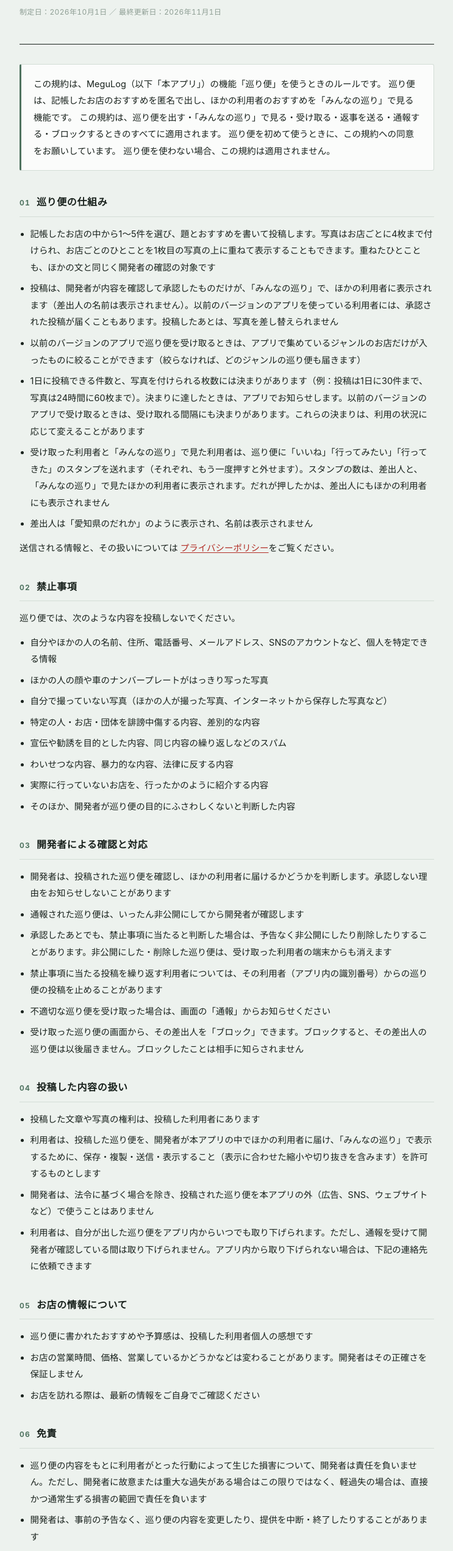
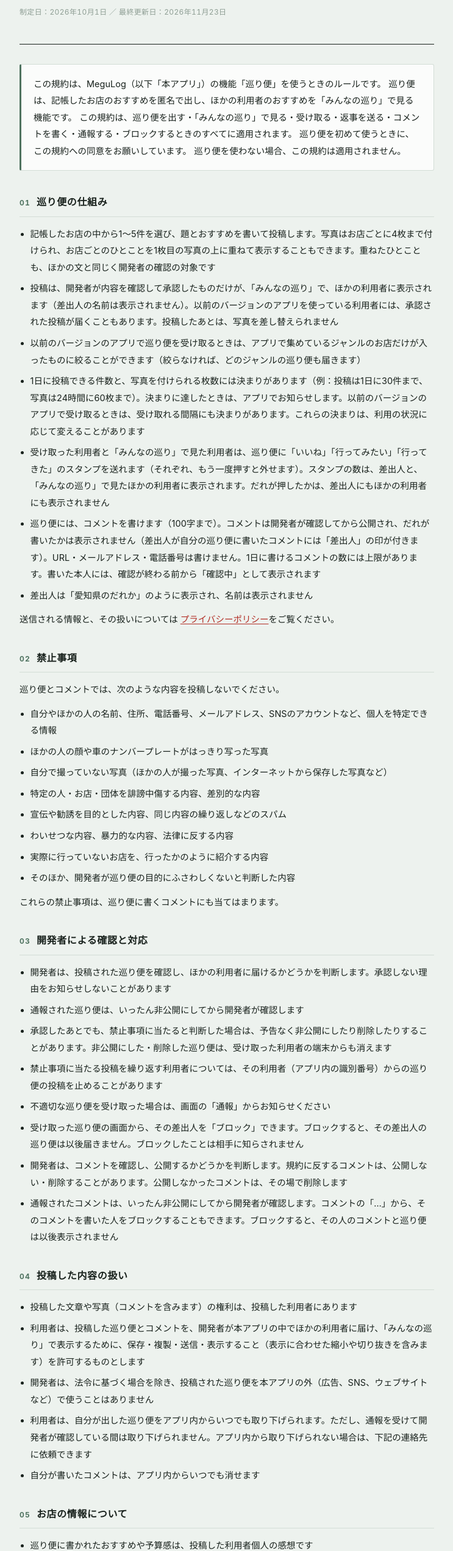
Before and after one commit to rionaru921-web/meguri-tsucho, a plain HTML site: page meguri-post-terms.html in a window 1280 px wide. Shown: the part 189-2733 px from the top of the page at 61% size, without its empty margins (268-1011 px from the left). Drawn offline with Linux system fonts and the light colour scheme.

Commit message:
docs: 巡り便のコメント（5.2.6-F）を規約・ポリシー・App Privacy の下書きに足す。コメントは100字まで・開発者が確認してから公開・だれが書いたかは出さない（差出人の印だけ）・URL／メール／電話番号は書けない・1日の上限・公開しなかったものはその場で削除・上限を数える時刻を最大2日。最終更新日を 2026年11月23日に（まだ公開しない）

```diff
--- a/meguri-post-terms.html
+++ b/meguri-post-terms.html
@@ -56,13 +56,13 @@ footer a{color:var(--matcha)}
   <span class="seal">便</span>
   <div class="app">MeguLog</div>
   <h1>巡り便の利用規約</h1>
-  <p class="meta">制定日：2026年10月1日 ／ 最終更新日：2026年11月1日</p>
+  <p class="meta">制定日：2026年10月1日 ／ 最終更新日：2026年11月23日</p>
 </header>
 
 <p class="lede">
   この規約は、MeguLog（以下「本アプリ」）の機能「巡り便」を使うときのルールです。
   巡り便は、記帳したお店のおすすめを匿名で出し、ほかの利用者のおすすめを「みんなの巡り」で見る機能です。
-  この規約は、巡り便を出す・「みんなの巡り」で見る・受け取る・返事を送る・通報する・ブロックするときのすべてに適用されます。
+  この規約は、巡り便を出す・「みんなの巡り」で見る・受け取る・返事を送る・コメントを書く・通報する・ブロックするときのすべてに適用されます。
   巡り便を初めて使うときに、この規約への同意をお願いしています。
   巡り便を使わない場合、この規約は適用されません。
 </p>
@@ -75,6 +75,7 @@ footer a{color:var(--matcha)}
     <li>以前のバージョンのアプリで巡り便を受け取るときは、アプリで集めているジャンルのお店だけが入ったものに絞ることができます（絞らなければ、どのジャンルの巡り便も届きます）</li>
     <li>1日に投稿できる件数と、写真を付けられる枚数には決まりがあります（例：投稿は1日に30件まで、写真は24時間に60枚まで）。決まりに達したときは、アプリでお知らせします。以前のバージョンのアプリで受け取るときは、受け取れる間隔にも決まりがあります。これらの決まりは、利用の状況に応じて変えることがあります</li>
     <li>受け取った利用者と「みんなの巡り」で見た利用者は、巡り便に「いいね」「行ってみたい」「行ってきた」のスタンプを送れます（それぞれ、もう一度押すと外せます）。スタンプの数は、差出人と、「みんなの巡り」で見たほかの利用者に表示されます。だれが押したかは、差出人にもほかの利用者にも表示されません</li>
+    <li>巡り便には、コメントを書けます（100字まで）。コメントは開発者が確認してから公開され、だれが書いたかは表示されません（差出人が自分の巡り便に書いたコメントには「差出人」の印が付きます）。URL・メールアドレス・電話番号は書けません。1日に書けるコメントの数には上限があります。書いた本人には、確認が終わる前から「確認中」として表示されます</li>
     <li>差出人は「愛知県のだれか」のように表示され、名前は表示されません</li>
   </ul>
   <p>
@@ -85,7 +86,7 @@ footer a{color:var(--matcha)}
 
 <section>
   <h2><span class="n">02</span>禁止事項</h2>
-  <p>巡り便では、次のような内容を投稿しないでください。</p>
+  <p>巡り便とコメントでは、次のような内容を投稿しないでください。</p>
   <ul>
     <li>自分やほかの人の名前、住所、電話番号、メールアドレス、SNSのアカウントなど、個人を特定できる情報</li>
     <li>ほかの人の顔や車のナンバープレートがはっきり写った写真</li>
@@ -96,6 +97,7 @@ footer a{color:var(--matcha)}
     <li>実際に行っていないお店を、行ったかのように紹介する内容</li>
     <li>そのほか、開発者が巡り便の目的にふさわしくないと判断した内容</li>
   </ul>
+  <p>これらの禁止事項は、巡り便に書くコメントにも当てはまります。</p>
 </section>
 
 <section>
@@ -107,16 +109,19 @@ footer a{color:var(--matcha)}
     <li>禁止事項に当たる投稿を繰り返す利用者については、その利用者（アプリ内の識別番号）からの巡り便の投稿を止めることがあります</li>
     <li>不適切な巡り便を受け取った場合は、画面の「通報」からお知らせください</li>
     <li>受け取った巡り便の画面から、その差出人を「ブロック」できます。ブロックすると、その差出人の巡り便は以後届きません。ブロックしたことは相手に知らされません</li>
+    <li>開発者は、コメントを確認し、公開するかどうかを判断します。規約に反するコメントは、公開しない・削除することがあります。公開しなかったコメントは、その場で削除します</li>
+    <li>通報されたコメントは、いったん非公開にしてから開発者が確認します。コメントの「…」から、そのコメントを書いた人をブロックすることもできます。ブロックすると、その人のコメントと巡り便は以後表示されません</li>
   </ul>
 </section>
 
 <section>
   <h2><span class="n">04</span>投稿した内容の扱い</h2>
   <ul>
-    <li>投稿した文章や写真の権利は、投稿した利用者にあります</li>
-    <li>利用者は、投稿した巡り便を、開発者が本アプリの中でほかの利用者に届け、「みんなの巡り」で表示するために、保存・複製・送信・表示すること（表示に合わせた縮小や切り抜きを含みます）を許可するものとします</li>
+    <li>投稿した文章や写真（コメントを含みます）の権利は、投稿した利用者にあります</li>
+    <li>利用者は、投稿した巡り便とコメントを、開発者が本アプリの中でほかの利用者に届け、「みんなの巡り」で表示するために、保存・複製・送信・表示すること（表示に合わせた縮小や切り抜きを含みます）を許可するものとします</li>
     <li>開発者は、法令に基づく場合を除き、投稿された巡り便を本アプリの外（広告、SNS、ウェブサイトなど）で使うことはありません</li>
     <li>利用者は、自分が出した巡り便をアプリ内からいつでも取り下げられます。ただし、通報を受けて開発者が確認している間は取り下げられません。アプリ内から取り下げられない場合は、下記の連絡先に依頼できます</li>
+    <li>自分が書いたコメントは、アプリ内からいつでも消せます</li>
   </ul>
 </section>
 
```
Also changed, not shown: privacy.html (+12 -3 lines), 1 other file.
